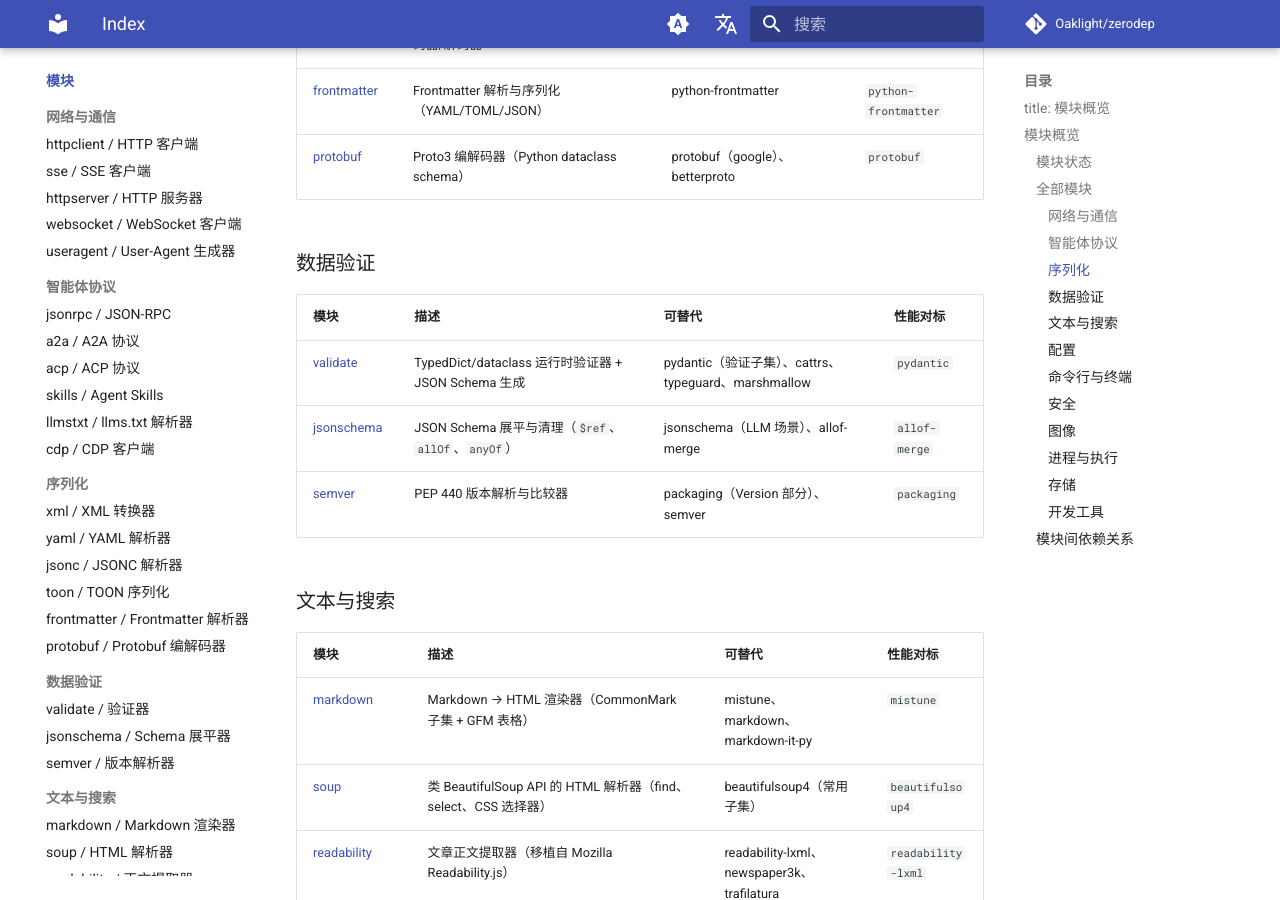
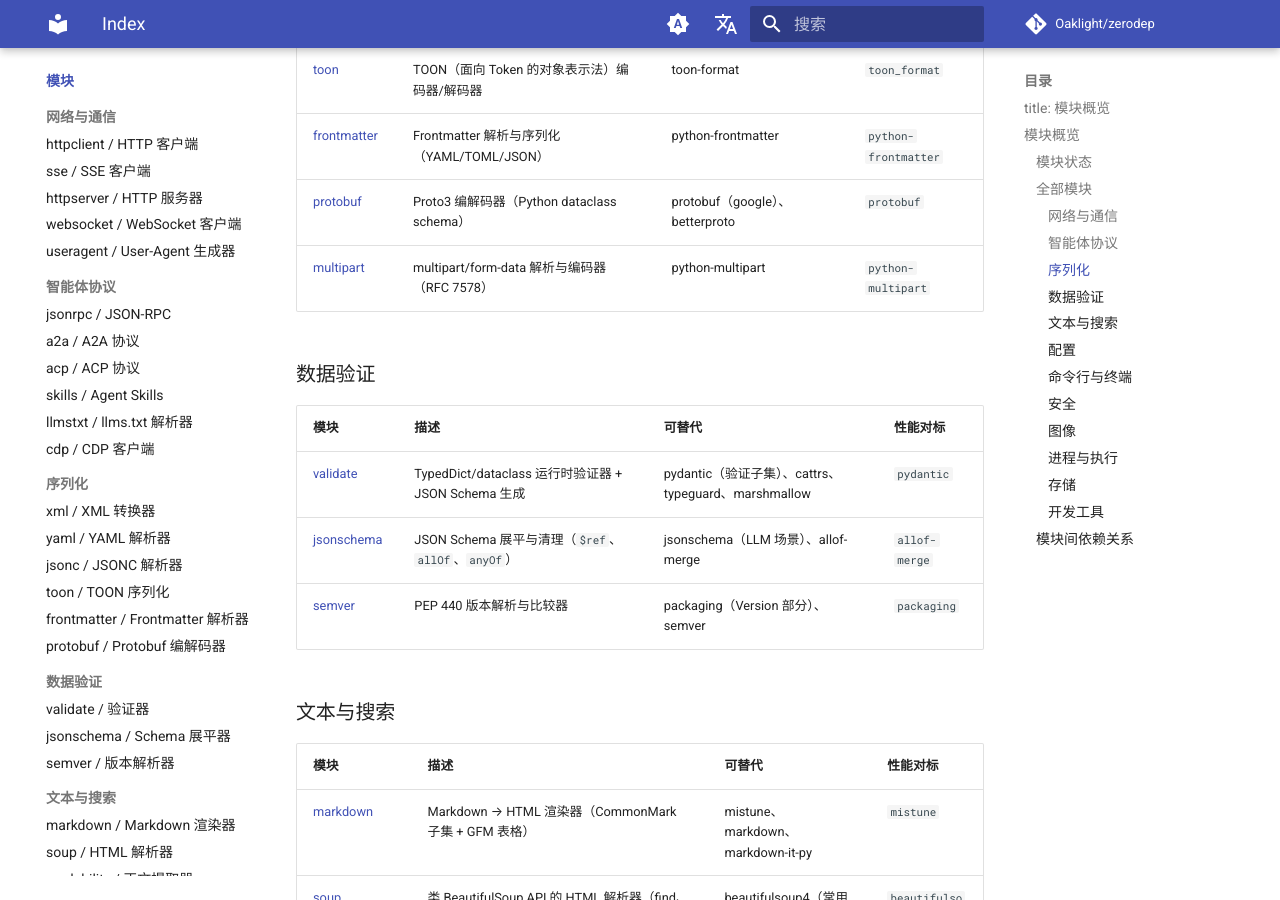
Before and after one commit to Oaklight/zerodep, an MkDocs documentation site: the page built from docs/modules/index.md, in a window 1280 px wide and 900 px high, scrolled down 3929 px. Built offline with MkDocs 1.6.1 and Material for MkDocs 9.7.7, drawn with Linux system fonts in a browser that asks for light colours; comment, search, counter and statistics services are not loaded; some of the changed text lies outside the part shown.

Commit message:
docs: update module index with multipart module

```diff
--- a/docs/modules/index.md
+++ b/docs/modules/index.md
@@ -31,6 +31,7 @@ title: 模块概览
 | [jsonschema](jsonschema.md) | 0.2.0 | 2026-05-11 |
 | [llmstxt](llmstxt.md) | 0.1.1 | 2026-04-27 |
 | [markdown](markdown.md) | 0.4.1 | 2026-04-27 |
+| [multipart](multipart.md) | 0.1.0 | 2026-05-16 |
 | [persistdict](persistdict.md) | 0.4.1 | 2026-04-27 |
 | [png](png.md) | 0.1.1 | 2026-04-27 |
 | [prompt](prompt.md) | 0.2.0 | 2026-04-11 |
@@ -89,6 +90,7 @@ title: 模块概览
 | [toon](toon.md) | TOON（面向 Token 的对象表示法）编码器/解码器 | toon-format | `toon_format` |
 | [frontmatter](frontmatter.md) | Frontmatter 解析与序列化（YAML/TOML/JSON） | python-frontmatter | `python-frontmatter` |
 | [protobuf](protobuf.md) | Proto3 编解码器（Python dataclass schema） | protobuf（google）、betterproto | `protobuf` |
+| [multipart](multipart.md) | multipart/form-data 解析与编码器（RFC 7578） | python-multipart | `python-multipart` |
 
 ### 数据验证
 
```
